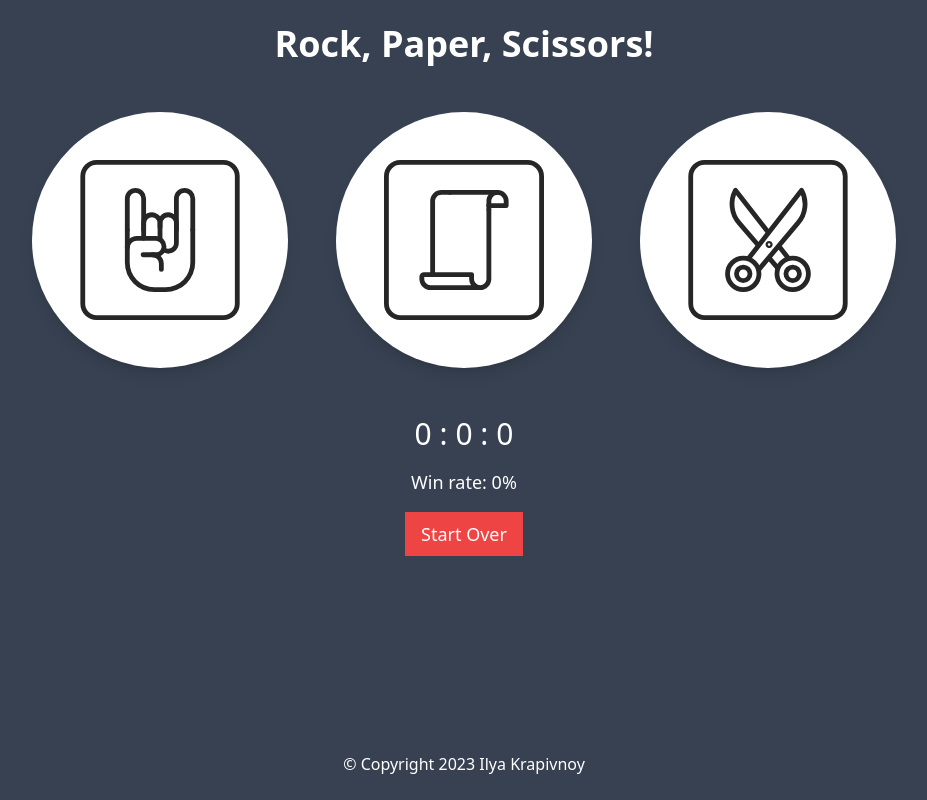
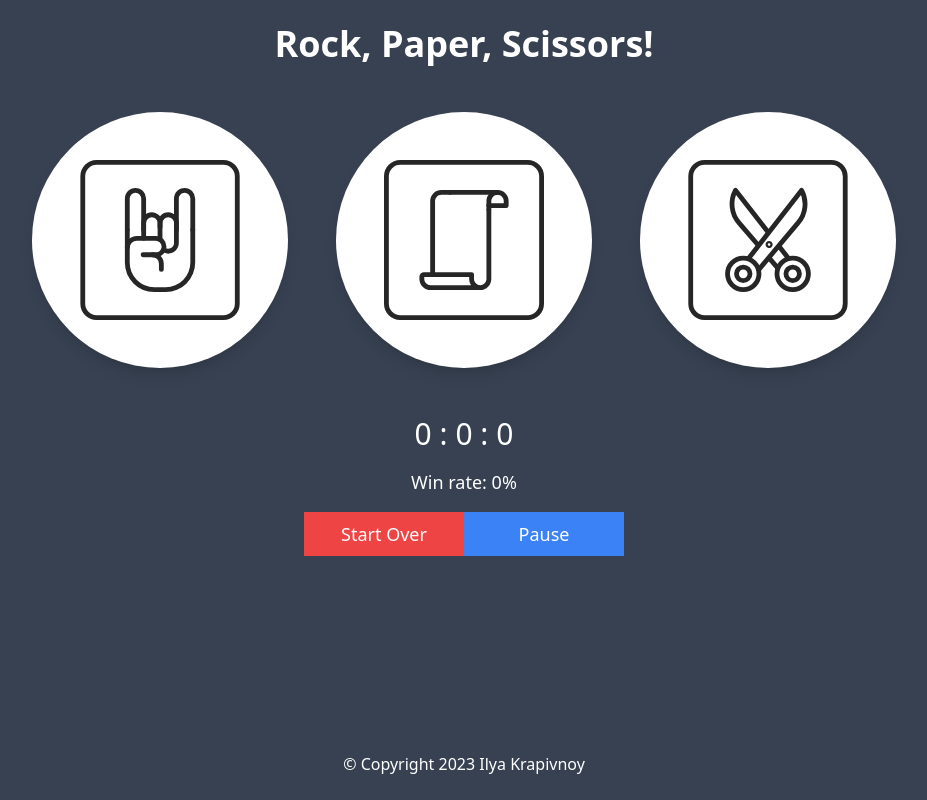
Before and after one commit to IlyaKrapivnoy/vue_rock-paper-scissors, a Vue app: page / in a window 1280 px wide. Shown: the whole page, without its empty margins (176-1103 px from the left). Built offline with nearby package versions, Linux system fonts and the light colour scheme.

Commit message:
add showPause btn

```diff
--- a/src/App.vue
+++ b/src/App.vue
@@ -98,6 +98,9 @@ const showPauseScreen = ref(false);
 const removePause = () => {
   showPauseScreen.value = false;
 };
+const showPause = () => {
+  showPauseScreen.value = true;
+};
 
 const currentYear = new Date().getFullYear();
 </script>
@@ -159,8 +162,18 @@ const currentYear = new Date().getFullYear();
 
         <div class="text-lg">Win rate: {{ Math.round(winPercentage) }}%</div>
 
-        <button @click="startOver" class="bg-red-500 text-lg py-2 px-4 mt-4">
+        <button
+          @click="startOver"
+          class="bg-red-500 text-lg py-2 px-4 mt-4 w-[160px]"
+        >
           Start Over
+        </button>
+
+        <button
+          @click="showPause"
+          class="bg-blue-500 text-lg py-2 px-4 mt-4 w-[160px]"
+        >
+          Pause
         </button>
 
         <div v-if="showPauseScreen" class="text-3xl mt-12">
```
